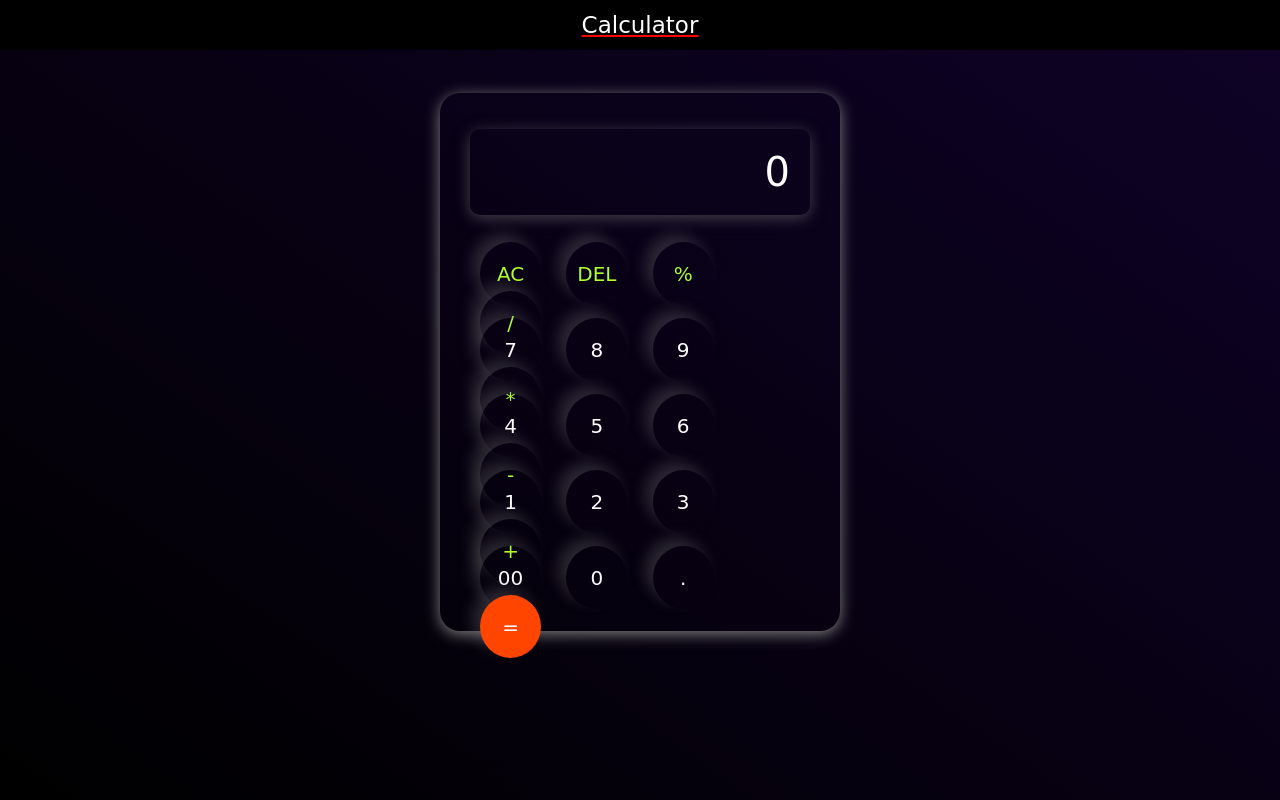
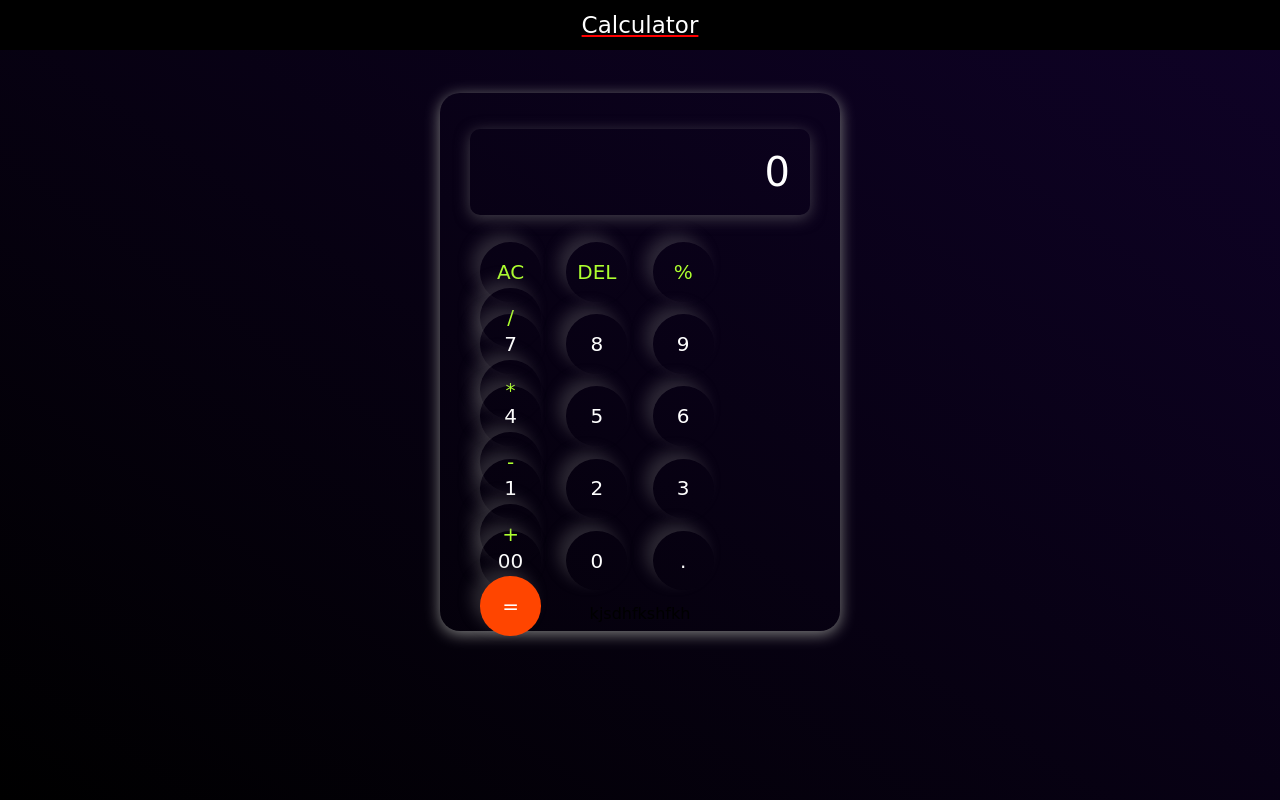
Before and after one commit to sameerchauhan360/CodSoft, a plain HTML site: page Calculator/index.html in a window 1280 px wide. Drawn offline with Linux system fonts and the light colour scheme; a web font is replaced by a local one.

Commit message:
Update index.html

```diff
--- a/Calculator/index.html
+++ b/Calculator/index.html
@@ -40,7 +40,7 @@
             <button>.</button>
             <button class="equalbtn">=</button>
         </div>
-
+kjsdhfkshfkh
     </div>
 </body>
 <script src="index.js"></script>
```
